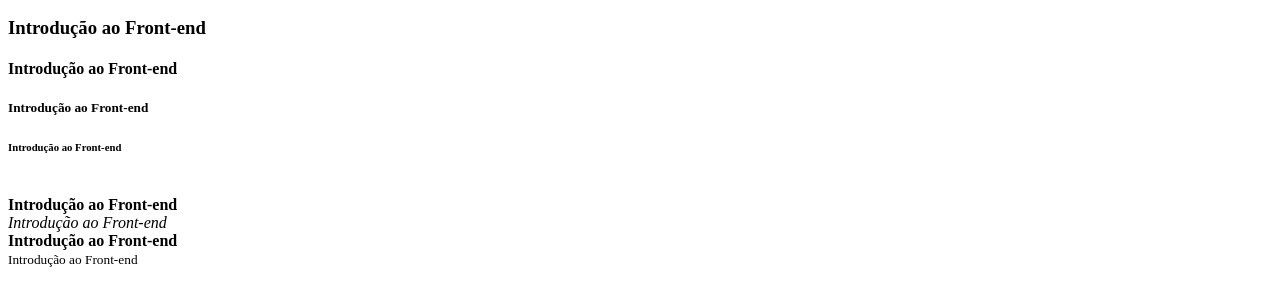
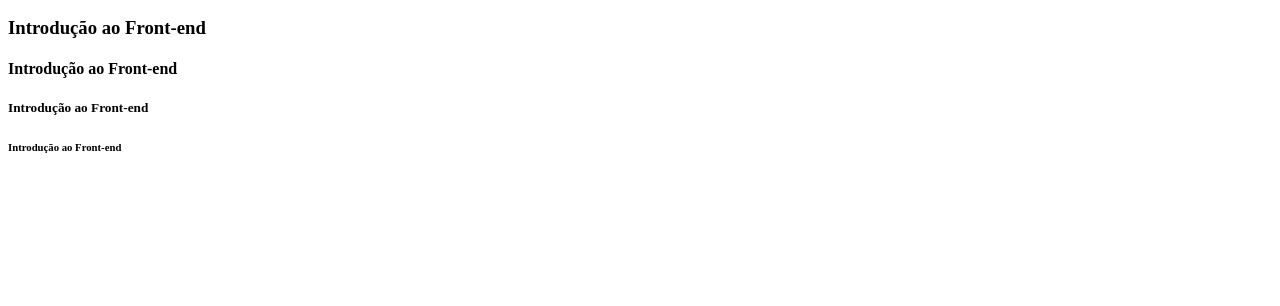
Before and after one commit to asilvaolabi/CFB-II-MODULO-I-HTML-CSS, a plain HTML site: page aula-1/index.html in a window 1280 px wide. Shown: the part 180-486 px from the top of the page. Drawn offline with Linux system fonts and the light colour scheme.

Commit message:
atualizando o repositório

```diff
--- a/aula-1/index.html
+++ b/aula-1/index.html
@@ -4,9 +4,7 @@
 <html lang="pt-br">
     <head>
         <title>Primeiro site</title>
-        <meta charset="utf-8">
-        <meta name="description" content="Portfólio">
-        <meta name="viewport" content="width=device-width, initial-scale=1.0">
+
     </head>
 
     <body>
@@ -25,18 +23,7 @@
         <h5>Introdução ao Front-end</h5>
         <h6>Introdução ao Front-end</h6>
 
-        <br />
 
-        <b>Introdução ao Front-end</b> <br />
-        <i>Introdução ao Front-end</i> <br />
-        <strong>Introdução ao Front-end</strong> <br />
-        <small>Introdução ao Front-end</small> <br />
     </body>
 
 </html>
-
-
-
-
-<!-- paragrafos, títulos, quebra de linha,
-formatação de texto,  -->
```
